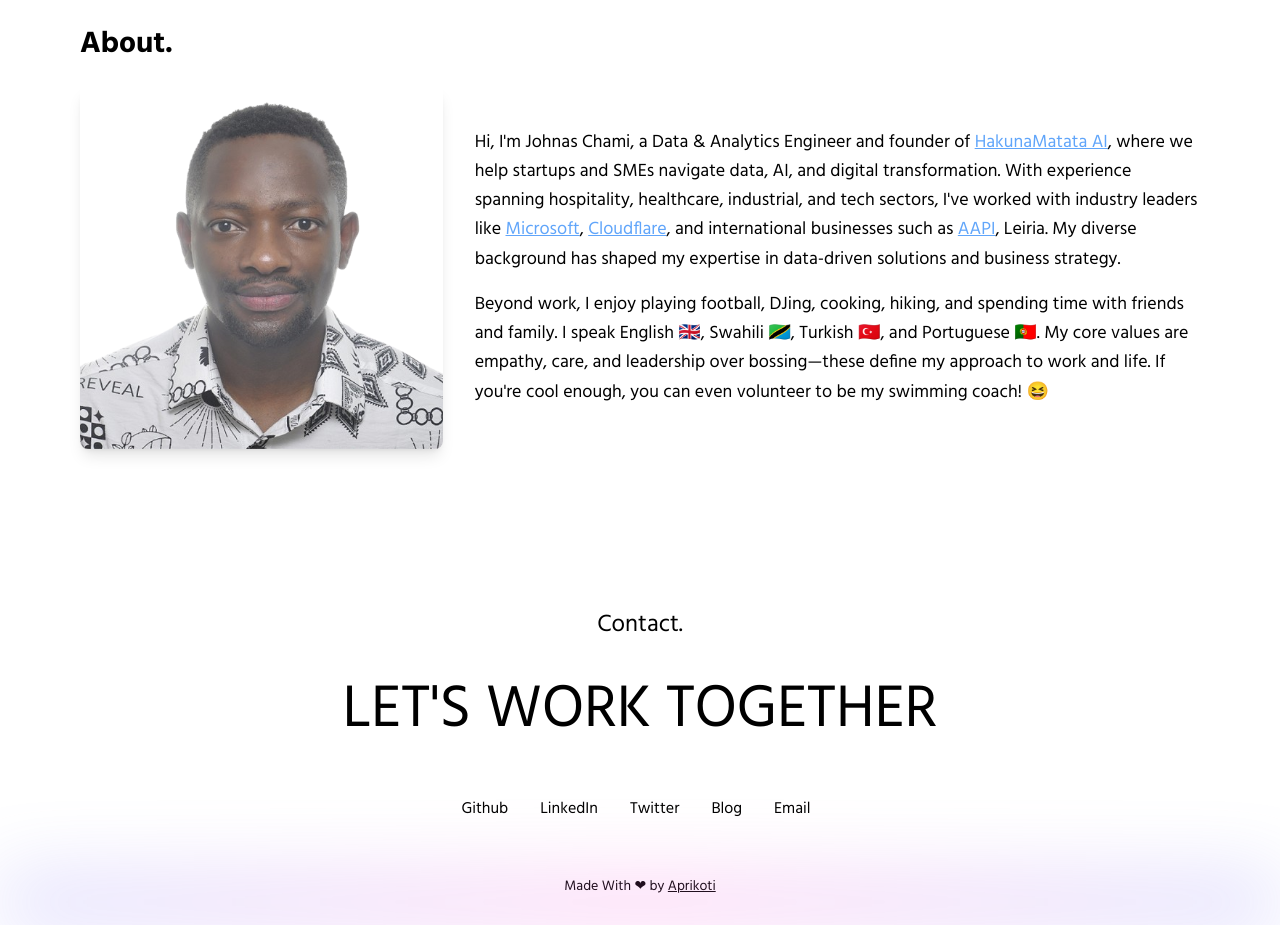
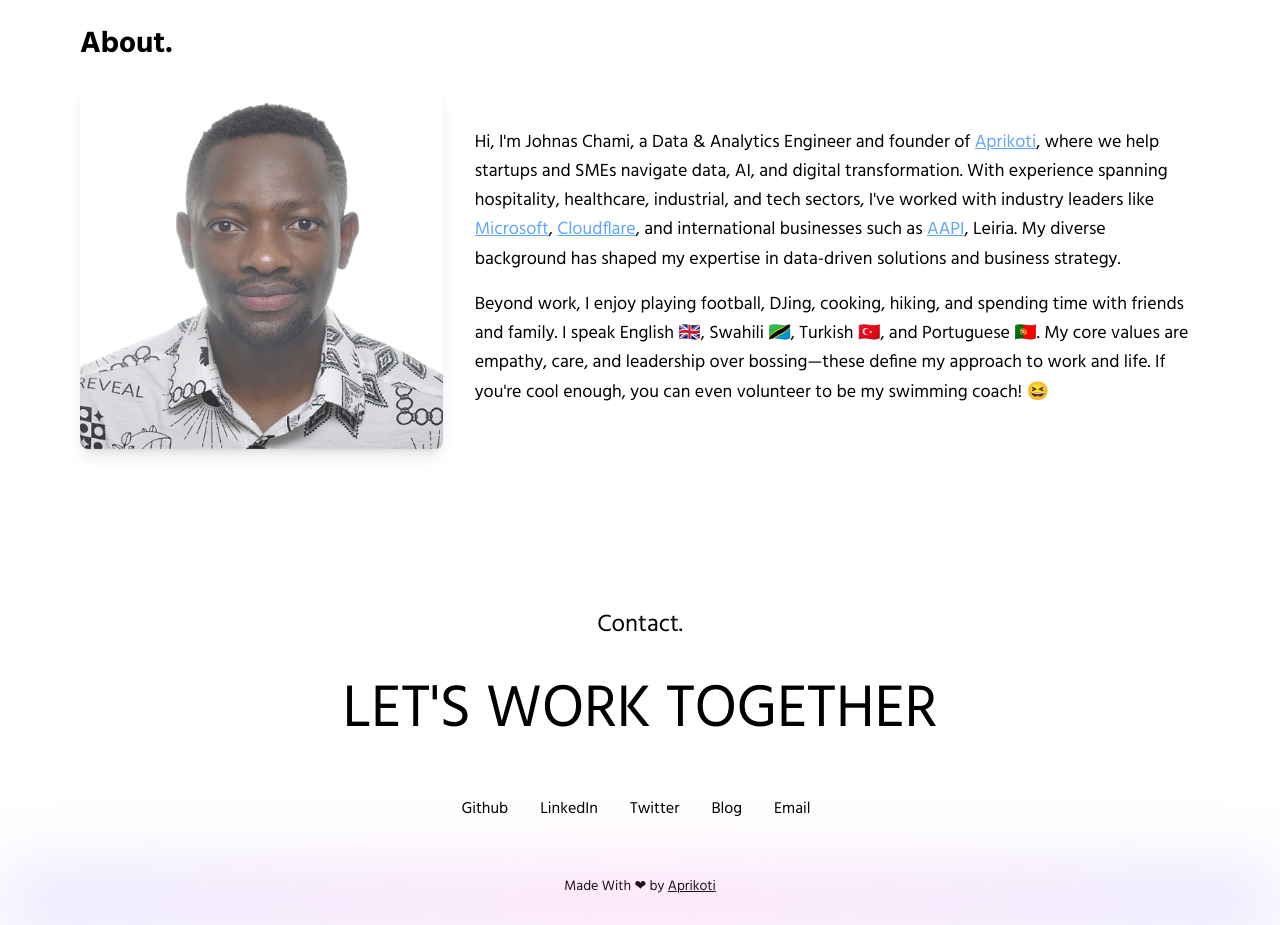
Before and after one commit to johnaschami/Personal-Website, a Next.js app: page / in a window 1280 px wide. Shown: the part 2320-3245 px from the top of the page. Built offline with nearby package versions, Linux system fonts and the light colour scheme.

Commit message:
update name to aprikotiy

```diff
--- a/pages/index.js
+++ b/pages/index.js
@@ -143,8 +143,8 @@ export default function Home() {
               <div className="w-full laptop:w-2/3">
                 <p className="text-lg leading-relaxed">
                   Hi, I&apos;m Johnas Chami, a Data & Analytics Engineer and founder of{" "}
-                  <a href="https://hakunamatataai.com" target="_blank" rel="noopener noreferrer" className="text-blue-400 underline">
-                    HakunaMatata AI
+                  <a href="https://aprikoti.com" target="_blank" rel="noopener noreferrer" className="text-blue-400 underline">
+                    Aprikoti
                   </a>
                   , where we help startups and SMEs navigate data, AI, and digital transformation. With experience spanning hospitality, healthcare, industrial, and tech sectors, I&apos;ve worked with industry leaders like{" "}
                   <a href="https://www.microsoft.com" target="_blank" rel="noopener noreferrer" className="text-blue-400 underline">
```
